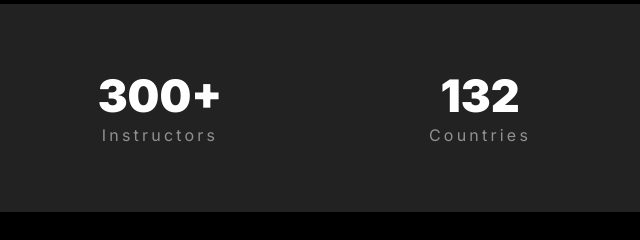
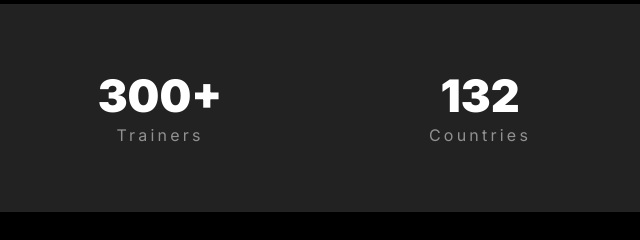
Before and after one commit to mushayed/Fitness, a plain HTML site: page index.html in a window 1280 px wide. Shown: the part 2480-2720 px from the top of the page, 640-1280 px from the left. Drawn offline with Linux system fonts and the light colour scheme.

Commit message:
reviews section updated

```diff
--- a/index.html
+++ b/index.html
@@ -179,7 +179,7 @@
             </div>
             <div class="reviews-content">
                 <h2>300+</h2>
-                <h4>Instructors</h4>
+                <h4>Trainers</h4>
             </div>
             <div class="reviews-content">
                 <h2>132</h2>
```
